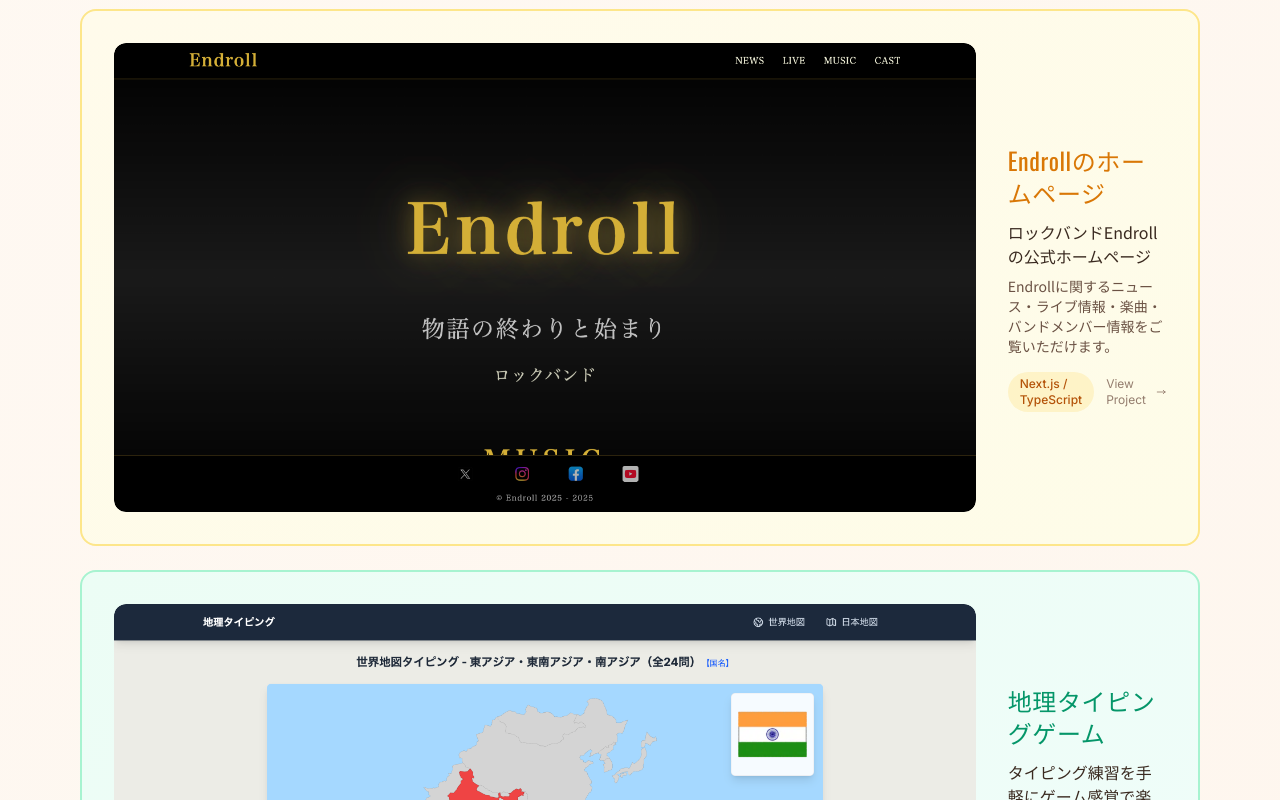
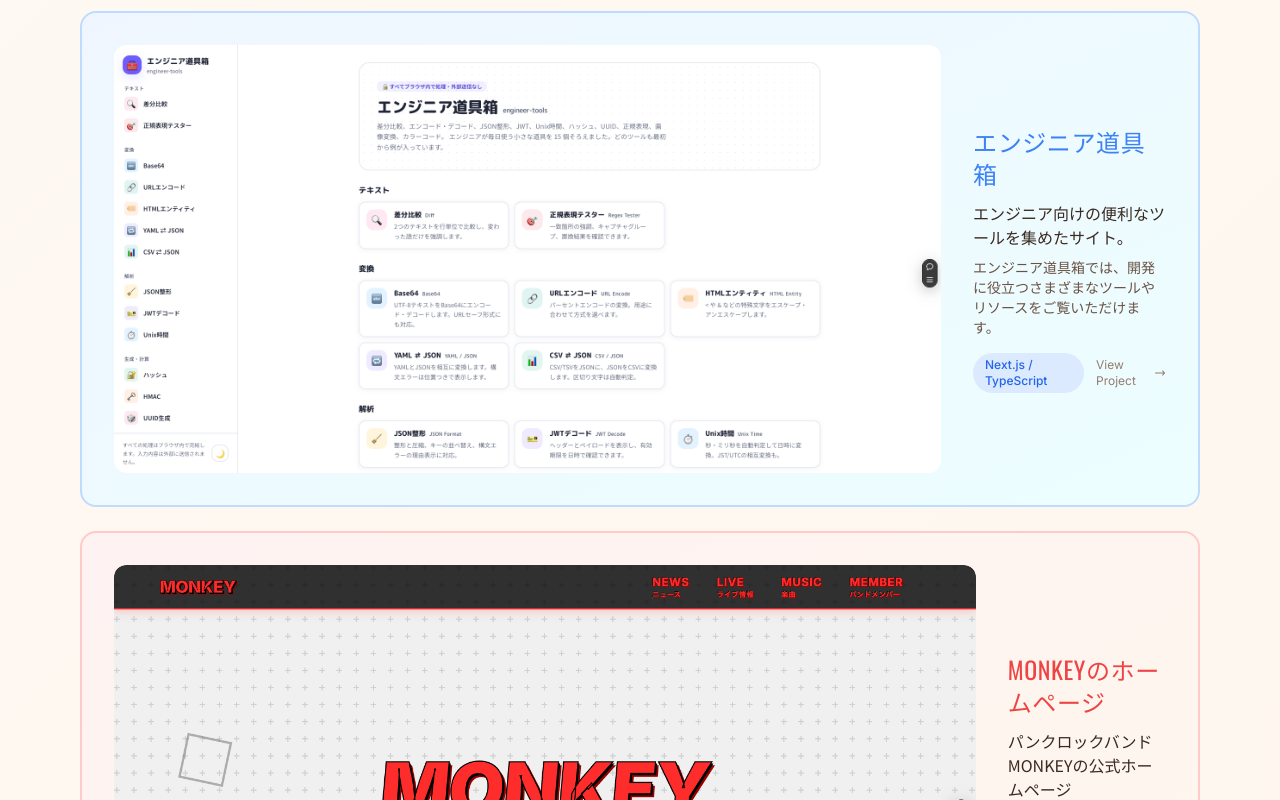
Before and after one commit to kasugatakuya/portfolio, a Next.js app: page / in a window 1280 px wide. Shown: the part 1440-2240 px from the top of the page. Built offline with nearby package versions, Linux system fonts and the light colour scheme.

Commit message:
エンジニア道具箱を追加

```diff
--- a/app/(pages)/page.tsx
+++ b/app/(pages)/page.tsx
@@ -4,6 +4,44 @@ import Image from 'next/image'
 import Link from 'next/link'
 
 const projects = [
+  {
+    href: 'https://typing-game-rho-weld.vercel.app/',
+    image: '/typing-indo.png',
+    alt: 'プログラミング道場',
+    title: '地理タイピングゲーム',
+    description: 'タイピング練習を手軽にゲーム感覚で楽しめるサイト。',
+    details:
+      'タイピングしながら,世界の国の国旗、世界遺産が学べる。さらに、都道府県、県庁所在地、県花、県鳥、県木が学べる。',
+    tech: 'Next.js / TypeScript',
+    cardClass: 'project-card project-card-emerald',
+    color: {
+      bg: 'bg-gradient-to-br from-emerald-50 to-teal-50',
+      bgHover: 'hover:from-emerald-100 hover:to-teal-100',
+      border: 'border-emerald-200',
+      borderHover: 'hover:border-emerald-400',
+      accent: 'text-emerald-600',
+      tag: 'bg-emerald-100 text-emerald-700',
+    },
+  },
+  {
+    href: 'https://engineer-tools-psi.vercel.app/',
+    image: '/engineer-tools.png',
+    alt: 'エンジニア道具箱',
+    title: 'エンジニア道具箱',
+    description: 'エンジニア向けの便利なツールを集めたサイト。',
+    details:
+      'エンジニア道具箱では、開発に役立つさまざまなツールやリソースをご覧いただけます。',
+    tech: 'Next.js / TypeScript',
+    cardClass: 'project-card project-card-blue',
+    color: {
+      bg: 'bg-gradient-to-br from-blue-50 to-cyan-50',
+      bgHover: 'hover:from-blue-100 hover:to-cyan-100',
+      border: 'border-blue-200',
+      borderHover: 'hover:border-blue-400',
+      accent: 'text-blue-500',
+      tag: 'bg-blue-100 text-blue-600',
+    },
+  },
   {
     href: 'https://monkey-mauve-alpha.vercel.app/',
     image: '/monkey.png',
@@ -40,25 +78,6 @@ const projects = [
       borderHover: 'hover:border-amber-400',
       accent: 'text-amber-600',
       tag: 'bg-amber-100 text-amber-700',
-    },
-  },
-  {
-    href: 'https://typing-game-rho-weld.vercel.app/',
-    image: '/typing-indo.png',
-    alt: 'プログラミング道場',
-    title: '地理タイピングゲーム',
-    description: 'タイピング練習を手軽にゲーム感覚で楽しめるサイト。',
-    details:
-      'タイピングしながら,世界の国の国旗、世界遺産が学べる。さらに、都道府県、県庁所在地、県花、県鳥、県木が学べる。',
-    tech: 'Next.js / TypeScript',
-    cardClass: 'project-card project-card-emerald',
-    color: {
-      bg: 'bg-gradient-to-br from-emerald-50 to-teal-50',
-      bgHover: 'hover:from-emerald-100 hover:to-teal-100',
-      border: 'border-emerald-200',
-      borderHover: 'hover:border-emerald-400',
-      accent: 'text-emerald-600',
-      tag: 'bg-emerald-100 text-emerald-700',
     },
   },
   {
```
Also changed, not shown: public/engineer-tools.png (added).
